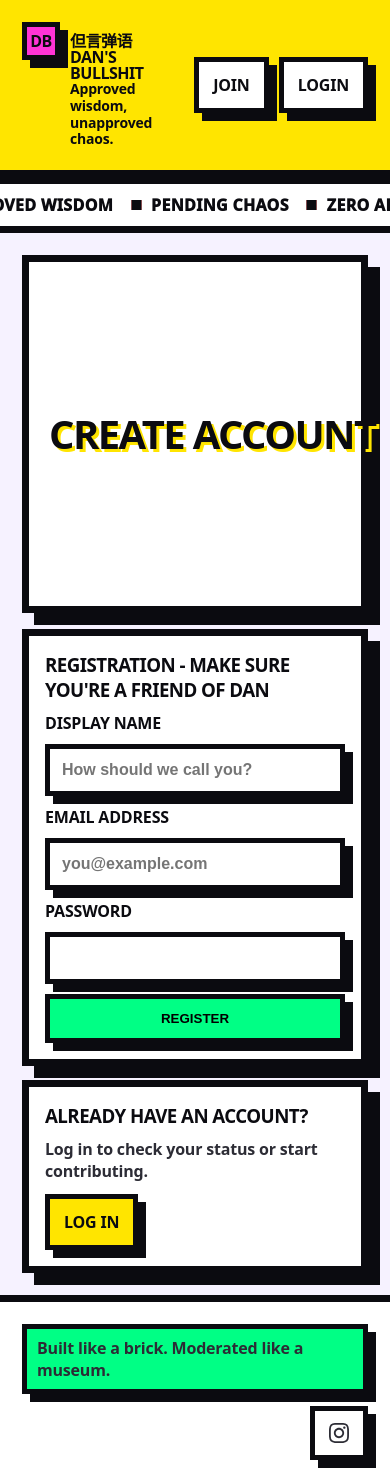
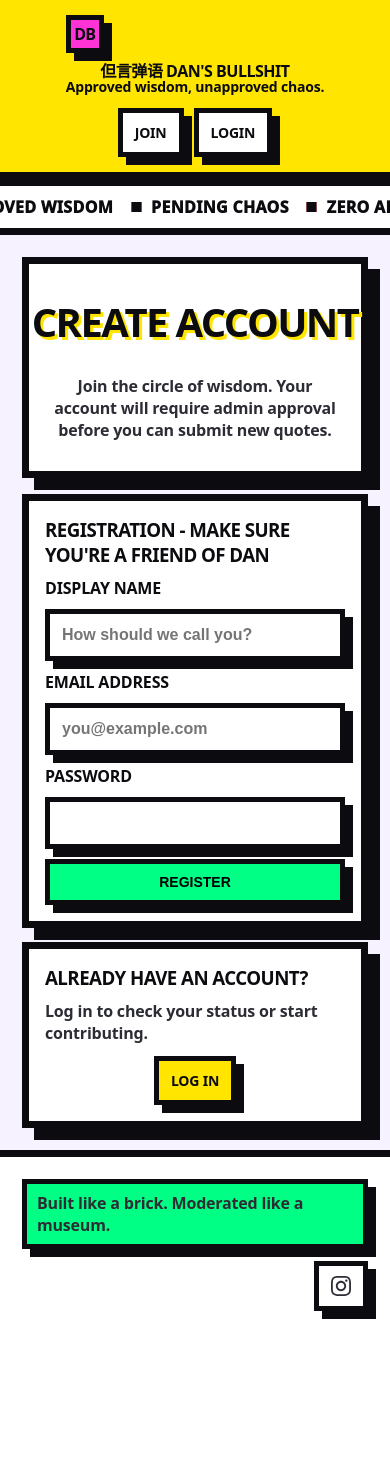
Before and after one commit to mortalnow/dan-s-bullshit, a FastAPI app: page /register in a window 390 px wide. After the commit the page ends 1333 px from the top of that part, so only its background shows below. Run offline with FastAPI, Linux system fonts and the light colour scheme; the page is wider than the window, and the part outside it is not shown.

Commit message:
Update README with mobile responsive feature and push changes

```diff
--- a/app/main.py
+++ b/app/main.py
@@ -182,8 +182,24 @@ async def random_quote_page():
 @app.get("/submit", response_class=HTMLResponse)
 async def submit_form(
     request: Request,
-    user: AdminContext = Depends(get_current_user)
+    db: QuoteStore = Depends(get_db_client),
 ):
+    admin_token = request.cookies.get("admin_token")
+    if not admin_token:
+        return RedirectResponse(url="/admin/login", status_code=status.HTTP_302_FOUND)
+
+    try:
+        # Manually invoke the dependency logic to handle redirection
+        user = await get_current_user(
+            admin_token=admin_token,
+            settings=provide_auth_settings(),
+            db=db
+        )
+    except HTTPException as exc:
+        if exc.status_code in (status.HTTP_401_UNAUTHORIZED, status.HTTP_403_FORBIDDEN):
+            return RedirectResponse(url="/admin/login", status_code=status.HTTP_302_FOUND)
+        raise
+
     return templates.TemplateResponse("submit.html", {"request": request, "user": user})
 
 
--- a/app/static/style.css
+++ b/app/static/style.css
@@ -71,6 +71,26 @@ a:hover {
   align-items: center;
   justify-content: space-between;
   gap: 16px;
+}
+
+@media (max-width: 600px) {
+  .topbar-inner {
+    flex-direction: column;
+    padding: 15px;
+    gap: 12px;
+    text-align: center;
+  }
+
+  .brand {
+    flex-direction: column;
+    align-items: center;
+    gap: 5px;
+  }
+
+  .topbar-actions {
+    width: 100%;
+    justify-content: center;
+  }
 }
 
 .brand {
@@ -225,9 +245,39 @@ main {
   box-shadow: var(--shadow);
   padding: 20px 20px 16px;
   display: flex;
+  flex-direction: row;
   align-items: center;
   justify-content: space-between;
   gap: 20px;
+}
+
+@media (max-width: 600px) {
+  .hero {
+    flex-direction: column;
+    text-align: center;
+    padding: 30px 20px;
+  }
+
+  .hero-content {
+    order: 1;
+  }
+
+  .hero-image {
+    display: none;
+  }
+
+  .hero h2 {
+    font-size: 32px;
+    white-space: normal;
+  }
+
+  .hero p {
+    margin: 0 auto;
+  }
+
+  .actions {
+    justify-content: center;
+  }
 }
 
 .hero-content {
@@ -384,6 +440,13 @@ main {
   box-shadow: var(--shadow-sm);
   cursor: pointer;
   transition: transform 0.06s linear;
+}
+
+@media (max-width: 600px) {
+  .btn {
+    padding: 10px 12px;
+    font-size: 14px;
+  }
 }
 
 .btn:hover {
```
Also changed, not shown: other parts of app/static/style.css (+16 -1 lines), app/templates/index.html (+17 -3 lines), README.md.
